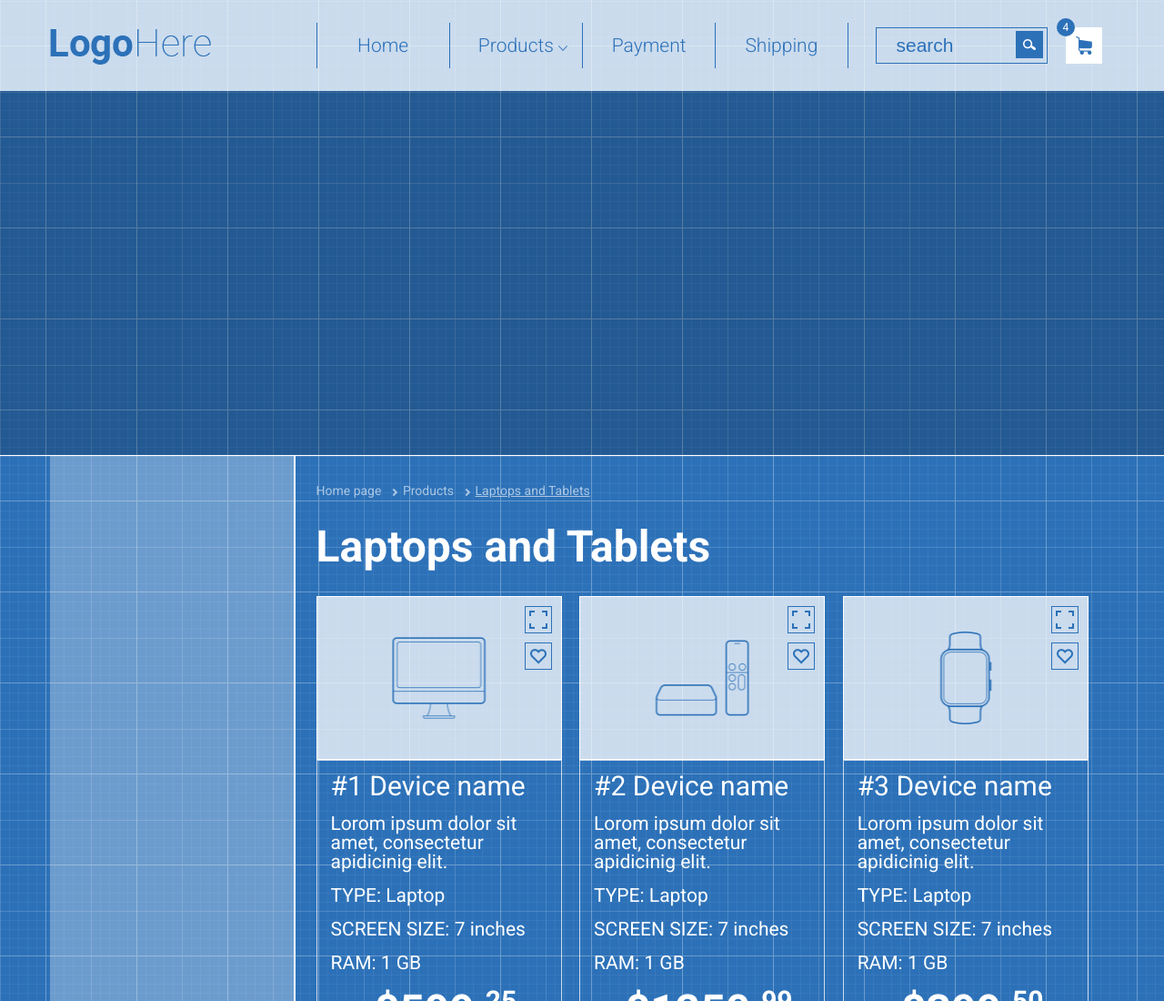
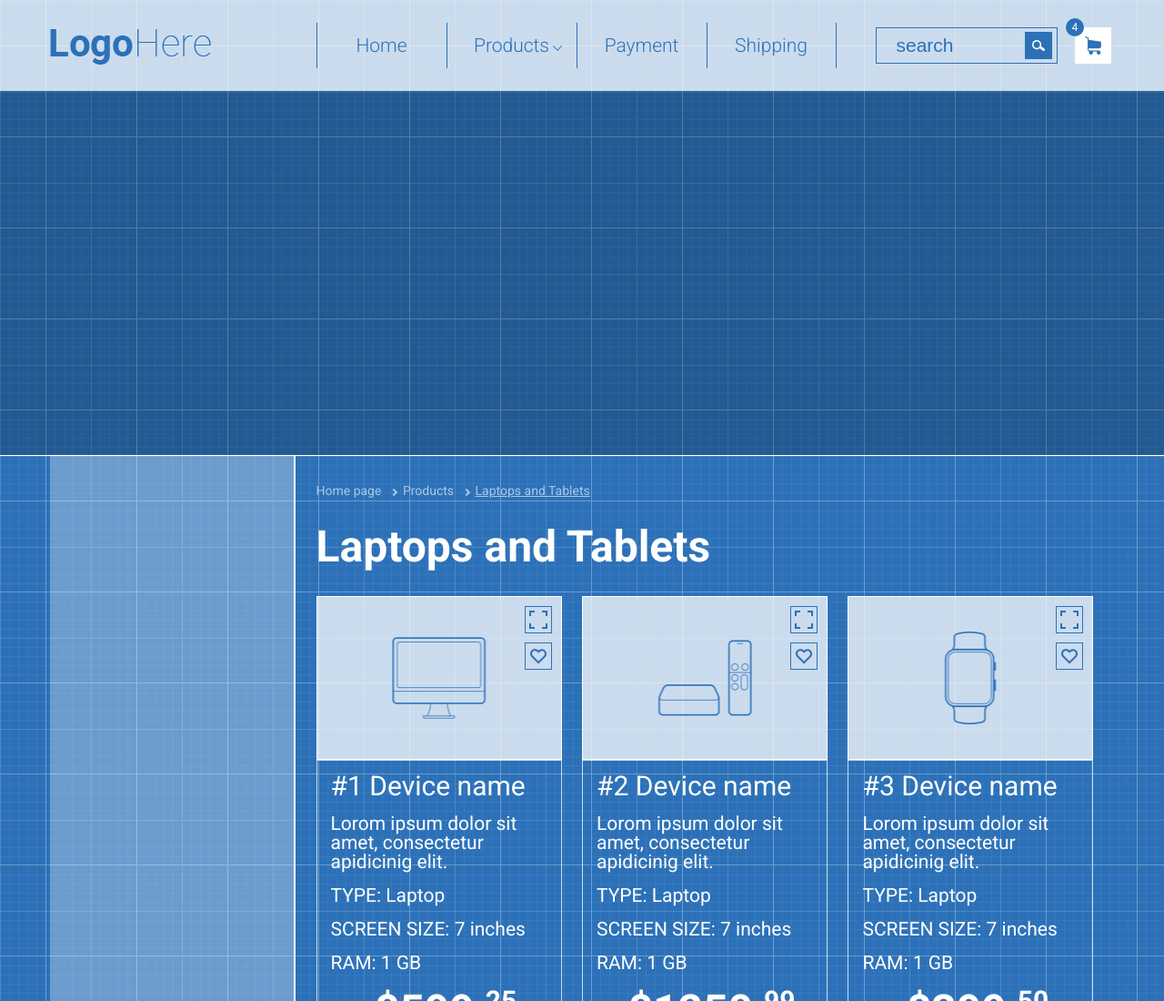
Before and after one commit to olenasukhanova/olenasukhanova.github.io, a plain HTML site: page index.html in a window 1280 px wide. Shown: the top 1100 px of the page at 91% size. Drawn offline with Linux system fonts and the light colour scheme.

Commit message:
changed search box width, .menu li  width, search button position

```diff
--- a/index.html
+++ b/index.html
@@ -44,7 +44,7 @@
 		<div class="col-md-9">
 		  <div class="searchbox">
 				<input type="text" placeholder="search" name="q">
-				<a href="">	<button class="button"> </button> </a>
+				<a href="" id="button">	<button class="button"> </button> </a>
 		</div>
 	</div>
 		<div class="col-md-3">
--- a/style.css
+++ b/style.css
@@ -38,25 +38,21 @@ body {
   width:75%;
 }
 
-.col-md-4 {
-  width:33%;
+.col-md-8 {
+  width:66.67%;
 }
 
-.col-md-8 {
-  width:67%;
+.col-md-4 {
+  width:33.33%;
 }
 
 .logo {
   margin-top:7px;
 }
 
-.menu {
-  position:relative;
-}
-
 .menu li {
   float: left;
-  width:25%;
+  width:143px;  /*instead of 25%*/
   border-left:1px solid #2c71b8;
   position:relative;
 }
@@ -110,14 +106,14 @@ li:hover .dropmenu {
   position:relative;
   list-style-type: none;
   border:none;
-  width:146px;
+  /* width:143px; */
   margin-left: -1px;
 }
 
 .dropmenu a{
   display: block;
   height:50px;
-  width:293px;
+  width:287px;
   text-decoration: none;
   text-align:center;
   line-height: 50px;
@@ -138,7 +134,7 @@ li:hover .dropmenu {
   margin-bottom:5px;
   margin-left:30px;
   border: 1px solid #2c71b8;
-  width:189px;
+  width:200px;
   height: 40px;
   box-sizing: border-box;
 }
@@ -150,7 +146,7 @@ input[type="text"] {
   text-align: left;
   height:38px;
   line-height:40px;
-  width:150px;
+  width:165px;
   text-decoration: none;
   font-weight:300;
   font-size:21px;
@@ -164,19 +160,26 @@ input[type="text"]::-webkit-input-placeholder {
   padding-bottom:1px;
 }
 
+#button {
+position: relative;
+top:10%;
+left:-1%;
+}
+
 .button {
-  padding:7px;
+  /* padding:7px; */
   width: 30px;
   height: 30px;
   border: none;
   background: url("demoShop/search.png") no-repeat 50% 50%;
   background-color:#2c71b8;
+  position: absolute;
 }
 
 /* Cart button */
 .cart  {
   margin-top:5px;
-  margin-left:20px;
+  margin-left:30px;
   border:none;
   position: relative;
   z-index: 10;
@@ -285,20 +288,18 @@ input[type="text"]::-webkit-input-placeholder {
     font-weight:700;
     font-size:48px;
     margin-top: 30px;
+    /* margin-left:-5px; */
   }
 
- /* Products' Content */
- .content{
-   margin-top: 50px;
- }
+ /* FIRST PART OF Products */
 
- /* FIRST PART OF Products */
  .head1,.head2,.head3, .head4,.head5,.head6,.head7,.head8,.head9{
    width:270px;
    height:180px;
    background-color:rgba(255,255,255,0.75);
    border:1px solid white;
-   margin-top:30px;
+   margin-top: 30px;
+   position: relative;
  }
 
  .tail1, .tail2, .tail3, .tail4, .tail5, .tail6,.tail7,.tail8,.tail9{
@@ -310,9 +311,6 @@ input[type="text"]::-webkit-input-placeholder {
    font-weight: 400;
  }
 
-.head1,.head2,.head3, .head4,.head5,.head6,.head7,.head8,.head9{
-   position: relative;
- }
  img.devicephoto {
    position: absolute;
    top:50%;
```
